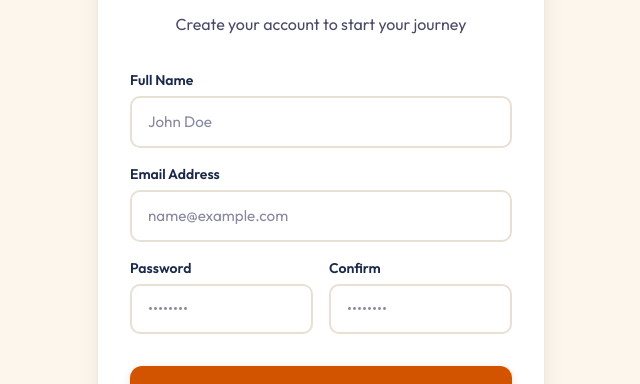
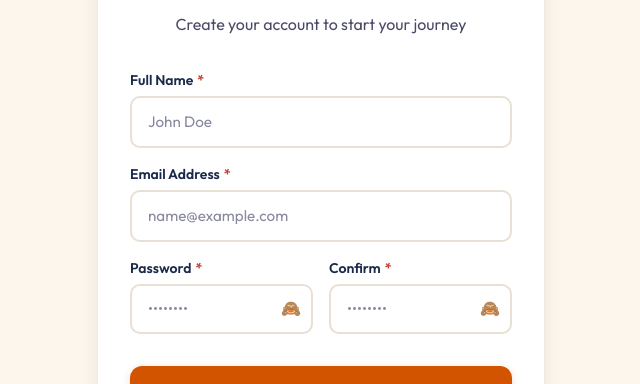
Before and after one commit to Rahul-panda564/BharatVote, a Next.js app: page /auth/signup in a window 1280 px wide. Shown: the part 154-538 px from the top of the page, without its empty margins (319-959 px from the left). Built offline with nearby package versions, Linux system fonts and the light colour scheme; no server answers.

Commit message:
feat: mark required fields with red asterisk and add password visibility toggles

```diff
--- a/src/app/auth/login/page.js
+++ b/src/app/auth/login/page.js
@@ -8,6 +8,7 @@ import { useAuth } from "@/lib/auth";
 export default function LoginPage() {
   const [email, setEmail] = useState("");
   const [password, setPassword] = useState("");
+  const [showPassword, setShowPassword] = useState(false);
   const [error, setError] = useState("");
   const [loading, setLoading] = useState(false);
   const { login, googleSignIn } = useAuth();
@@ -62,7 +63,7 @@ export default function LoginPage() {
 
         <form onSubmit={handleSubmit} className="space-y-5">
           <div>
-            <label className="block text-sm font-semibold text-navy mb-1.5" htmlFor="email">Email Address</label>
+            <label className="block text-sm font-semibold text-navy mb-1.5" htmlFor="email">Email Address<span className="text-danger ml-1">*</span></label>
             <input
               id="email"
               type="email"
@@ -75,18 +76,28 @@ export default function LoginPage() {
           </div>
           <div>
             <div className="flex justify-between mb-1.5">
-              <label className="text-sm font-semibold text-navy" htmlFor="password">Password</label>
+              <label className="text-sm font-semibold text-navy" htmlFor="password">Password<span className="text-danger ml-1">*</span></label>
               <Link href="/auth/forgot" className="text-xs font-semibold text-saffron hover:underline">Forgot?</Link>
             </div>
+            <div className="relative">
               <input
                 id="password"
-              type="password"
+                type={showPassword ? "text" : "password"}
                 value={password}
                 onChange={(e) => setPassword(e.target.value)}
-              className="input-field"
+                className="input-field pr-10"
                 placeholder="••••••••"
                 required
               />
+              <button
+                type="button"
+                onClick={() => setShowPassword(!showPassword)}
+                className="absolute inset-y-0 right-3 flex items-center text-text-muted hover:text-navy transition-colors"
+                tabIndex="-1"
+              >
+                {showPassword ? "👁️" : "🙈"}
+              </button>
+            </div>
           </div>
 
           <button
--- a/src/app/auth/signup/page.js
+++ b/src/app/auth/signup/page.js
@@ -10,6 +10,8 @@ export default function SignupPage() {
   const [email, setEmail] = useState("");
   const [password, setPassword] = useState("");
   const [confirmPassword, setConfirmPassword] = useState("");
+  const [showPassword, setShowPassword] = useState(false);
+  const [showConfirmPassword, setShowConfirmPassword] = useState(false);
   const [error, setError] = useState("");
   const [loading, setLoading] = useState(false);
   const { signup, googleSignIn } = useAuth();
@@ -67,7 +69,7 @@ export default function SignupPage() {
 
         <form onSubmit={handleSubmit} className="space-y-4">
           <div>
-            <label className="block text-sm font-semibold mb-1.5" htmlFor="name">Full Name</label>
+            <label className="block text-sm font-semibold mb-1.5" htmlFor="name">Full Name<span className="text-danger ml-1">*</span></label>
             <input
               id="name"
               type="text"
@@ -79,7 +81,7 @@ export default function SignupPage() {
             />
           </div>
           <div>
-            <label className="block text-sm font-semibold mb-1.5" htmlFor="email">Email Address</label>
+            <label className="block text-sm font-semibold mb-1.5" htmlFor="email">Email Address<span className="text-danger ml-1">*</span></label>
             <input
               id="email"
               type="email"
@@ -92,28 +94,48 @@ export default function SignupPage() {
           </div>
           <div className="grid grid-cols-1 sm:grid-cols-2 gap-4">
             <div>
-              <label className="block text-sm font-semibold mb-1.5" htmlFor="password">Password</label>
+              <label className="block text-sm font-semibold mb-1.5" htmlFor="password">Password<span className="text-danger ml-1">*</span></label>
+              <div className="relative">
                 <input
                   id="password"
-                type="password"
+                  type={showPassword ? "text" : "password"}
                   value={password}
                   onChange={(e) => setPassword(e.target.value)}
-                className="input-field text-sm"
+                  className="input-field text-sm pr-10"
                   placeholder="••••••••"
                   required
                 />
+                <button
+                  type="button"
+                  onClick={() => setShowPassword(!showPassword)}
+                  className="absolute inset-y-0 right-3 flex items-center text-text-muted hover:text-navy transition-colors"
+                  tabIndex="-1"
+                >
+                  {showPassword ? "👁️" : "🙈"}
+                </button>
+              </div>
             </div>
             <div>
-              <label className="block text-sm font-semibold mb-1.5" htmlFor="confirmPassword">Confirm</label>
+              <label className="block text-sm font-semibold mb-1.5" htmlFor="confirmPassword">Confirm<span className="text-danger ml-1">*</span></label>
+              <div className="relative">
                 <input
                   id="confirmPassword"
-                type="password"
+                  type={showConfirmPassword ? "text" : "password"}
                   value={confirmPassword}
                   onChange={(e) => setConfirmPassword(e.target.value)}
-                className="input-field text-sm"
+                  className="input-field text-sm pr-10"
                   placeholder="••••••••"
                   required
                 />
+                <button
+                  type="button"
+                  onClick={() => setShowConfirmPassword(!showConfirmPassword)}
+                  className="absolute inset-y-0 right-3 flex items-center text-text-muted hover:text-navy transition-colors"
+                  tabIndex="-1"
+                >
+                  {showConfirmPassword ? "👁️" : "🙈"}
+                </button>
+              </div>
             </div>
           </div>
 
```
Lines whose indentation alone changed are shown as unchanged.
